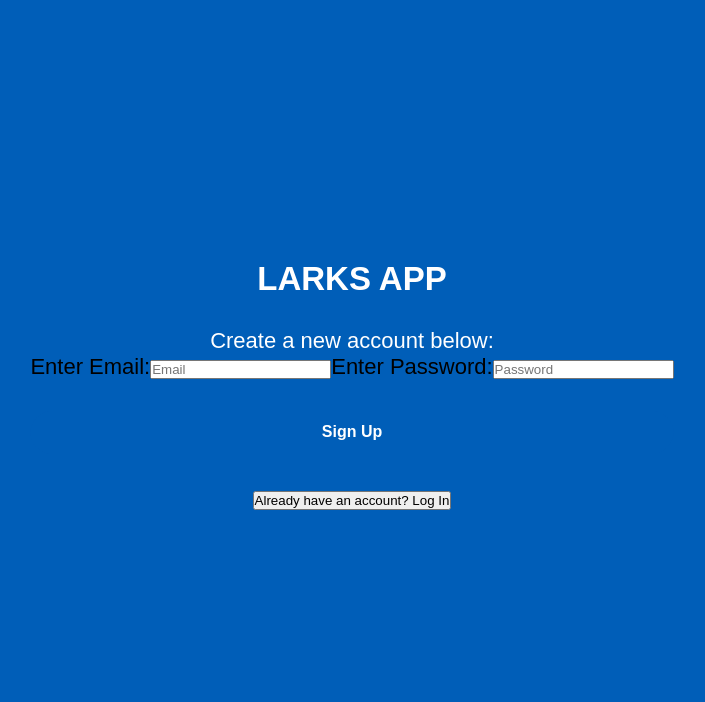
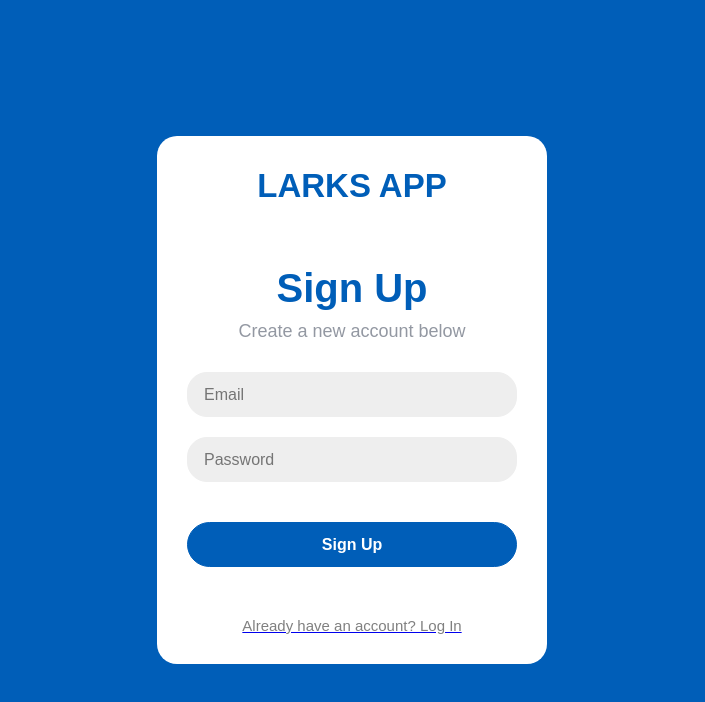
Before and after one commit to marilenaManoli/larks-depressiless, a React (Create React App) app: page /signup in a window 1280 px wide. Shown: the top 702 px of the page, without its empty margins (288-993 px from the left). Built offline with nearby package versions, Linux system fonts and the light colour scheme.

Commit message:
Completed the styles for the login page

```diff
--- a/src/components/App/App.css
+++ b/src/components/App/App.css
@@ -118,7 +118,7 @@ body{
 /***********************
 *** LOGIN PAGE
 *************************/
-.login-background{
+.authentication-background{
 	max-width: 390px;
 	/* border: 1px solid red; */
 	/* min-height: 80vh; */
@@ -134,7 +134,7 @@ body{
 	border: 1px solid red;
 } */
 
-.login-header{
+.authentication-header{
 	display: flex;
 	flex-direction: column;
 	justify-content: center;
@@ -145,11 +145,11 @@ body{
 
 }
 
-.login-page-title{
+.authentication-page-title{
 	color: #005eb8;
 }
 
-
+.signup-form,
 .login-form {
 	/* max-width: 550px; */
 	margin: 0 auto;
@@ -173,23 +173,21 @@ body{
 	text-align: center;
 	border: 1px solid green;
 } */
-
+.signup-title,
 .login-title{
 	font-size: 40px;
 	color:#005eb8;
 	margin: 0px 0px 10px 0px;
+	text-align: center;
 }
 
-
+.signup-subtitle,
 .login-subtitle {
 	margin-bottom: 20px;
-	/* text-align: center; */
+	text-align: center;
 	color: #9398a2;
 	font-size: 18px;
 }
-
-
-
 
 
 
@@ -200,7 +198,7 @@ body{
 }
 
 
-.login-form-input {
+.authentication-form-input {
 	width: 100%;
 	margin: 10px 0px;
 	padding: 10px;
@@ -214,11 +212,11 @@ body{
 	font-size: 16px;
 }
 
-.login-form-input:focus {
+.authentication-form-input:focus {
 	border-color: #005eb8;
 }
 
-.login-form-input::placeholder {
+.authentication-form-input::placeholder {
 	/* color: #aaaaaa; */
 	/* margin-left: 50px; */
 }
@@ -268,8 +266,9 @@ body{
 	/* height: auto; */
 }
 
+.login-link,
 .sigup-link {
-	font-size: 14px;
+	font-size: 15px;
 	/* border: 1px solid blue; */
 	text-align: center;
 	color: gray;
--- a/src/components/SignUp/SignUp.js
+++ b/src/components/SignUp/SignUp.js
@@ -71,32 +71,37 @@ const SignUp = () => {
 
 	return (
 		<div className="App-unauthorised">
+			<div className="authentication-background">
 				<div className="App-body">
-				<header className="App-header-primary">
-					<nav class="navbar navbar-dark bg-dark" id="navbar">
+
+					<header className="authentication-header">
+						<nav className="navbar navbar-dark bg-dark" id="navbar">
 							{/* <a class="navbar-brand" href="#"></a> */}
-						<h1> LARKS APP</h1>
+							<h1 className="authentication-page-title"> LARKS APP</h1>
 						</nav>
 					</header>
-				<div class="login-form">
-					<div class="login-form__content">
-						<div class="login-form__header">Create a new account below:</div>
 
-						<label for="signup_email" className="form-labels">Enter Email:
+					<div class="signup-form">
+							<div>
+								<h2 className="signup-title">Sign Up</h2>
+								<p className="signup-subtitle">Create a new account below </p>
+							</div>
+
+
+							<label htmlFor="signup_email" className="form-labels">
 								<input
 									data-cy="signUpEmail"
 									id="signup_email"
-								class="login-form__input"
+									class="authentication-form-input"
 									type="text"
-								placeholder="Email"
-							></input>
+									placeholder="Email" />
 							</label>
 
-						<label for="signup_password" className="form-labels">Enter Password:
+							<label for="signup_password" className="form-labels">
 								<input
 									data-cy="signUpPasswd"
 									id="signup_password"
-								class="login-form__input"
+									class="authentication-form-input"
 									type="password"
 									placeholder="Password"
 								></input>
@@ -107,17 +112,10 @@ const SignUp = () => {
 									data-cy="signUpBttn"
 									id="signup_button"
 									class="authentication-button"
-								onClick={validateSignup}
-							>
+									onClick={validateSignup}>
 									Sign Up
 								</button>
 							</div>
-
-						<Link to="/login">
-							<button data-cy="signUpBackBttn" id="login_button" class="login-form__button">
-								Already have an account? Log In
-							</button>
-						</Link>
 
 							{isValid === INVALIDDETAILS && (
 								<p data-cy="signUpError" class="error-message">
@@ -130,6 +128,14 @@ const SignUp = () => {
 									A user with this email already exixts.
 								</p>
 							)}
+
+							<Link to="/login">
+								<p class="login-link" data-cy="signUpBackBttn" id="login_button" >
+									Already have an account? Log In
+								</p>
+							</Link>
+
+
 					</div>
 				</div>
 			</div>
```
Lines whose indentation alone changed are shown as unchanged.
